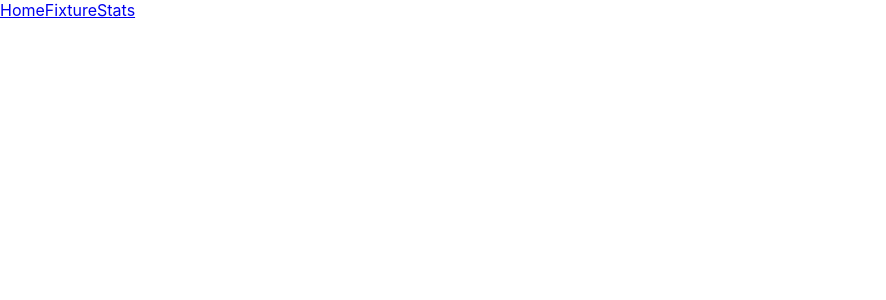
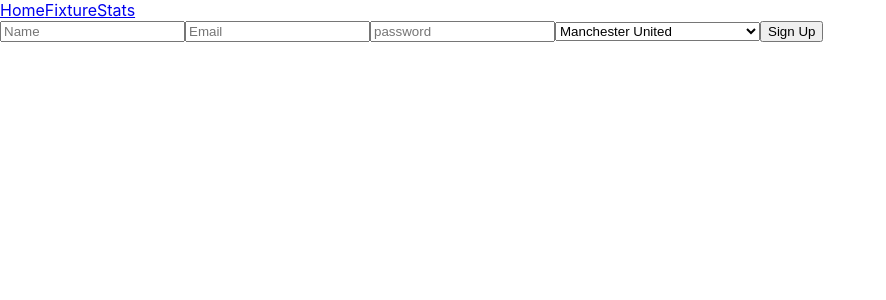
Before and after one commit to avnvbhatta/MyPremierLeagueReactTypescript, a React (Create React App) app in the folder mypremierleague/: page /signup in a window 1280 px wide. Shown: the top 300 px of the page, without its empty margins (0-886 px from the left). Built offline with nearby package versions, Linux system fonts and the light colour scheme.

Commit message:
added login signup components

```diff
--- a/mypremierleague/src/App.tsx
+++ b/mypremierleague/src/App.tsx
@@ -10,6 +10,8 @@ import {
   Route
 } from "react-router-dom";
 import NavBar from "./components/navbar/navbar"
+import Login from './components/login/login';
+import SignUp from './components/signup/signup';
 
 const App = () => {
   return (
@@ -17,6 +19,15 @@ const App = () => {
             <NavBar />
             <Switch>
               <Route exact path="/">
+                <Home />
+              </Route>
+              <Route path="/login">
+                <Login />
+              </Route>
+              <Route path="/signup">
+                <SignUp />
+              </Route>
+              {/* <Route path="/home">
                 <Home />
               </Route>
               <Route path="/home">
@@ -27,7 +38,7 @@ const App = () => {
               </Route>
               <Route path="/stats">
                 <Stats />
-              </Route>
+              </Route> */}
             </Switch>
         </Router>
   );
--- /dev/null
+++ b/mypremierleague/src/components/login/login.tsx
@@ -0,0 +1,34 @@
+import * as React from 'react';
+import { useState } from 'react';
+import {ILoginData, logIn} from "../../helpers/auth"
+export interface LoginProps {
+
+}
+
+const Login: React.FC<LoginProps> = () => {
+    const [email, setEmail] = useState('');
+    const [password, setPassword] = useState('');
+
+    const handleSubmit = async (e) => {
+        e.preventDefault();
+        const loginData: ILoginData = {
+            email: email,
+            password: password
+        }
+
+        let response = await logIn(loginData);
+        console.log(response);
+        e.resetForm();
+
+
+    }
+    return (
+        <form action="">
+            <input type="text" name="email" placeholder="email" onChange={e => setEmail(e.target.value)}/>
+            <input type="password" name="password" placeholder="password"  onChange={e => setPassword(e.target.value)}/>
+            <button onClick={e => handleSubmit(e)}>Login</button>
+        </form>
+     );
+}
+
+export default Login;
--- /dev/null
+++ b/mypremierleague/src/components/signup/signup.tsx
@@ -0,0 +1,45 @@
+import * as React from 'react';
+import { useState } from 'react';
+import {teamData} from "../../helpers/teamdata";
+import {ISignUpData, signUp} from "../../helpers/auth"
+
+export interface SignUpProps {
+
+}
+
+const SignUp: React.FC<SignUpProps> = () => {
+    const [name, setName] = useState('');
+    const [email, setEmail] = useState('');
+    const [password, setPassword] = useState('');
+    const [teamID, setTeamID] = useState(33);
+
+    const handleSubmit = async (e) => {
+        e.preventDefault();
+        const signUpData: ISignUpData = {
+            name: name,
+            email: email,
+            password: password,
+            teamID: teamID
+        }
+        let response = await signUp(signUpData);
+        e.resetForm();
+        console.log(response);
+
+    }
+
+    return (
+        <form action="">
+            <input type="text" name="name" placeholder="Name" onChange={e => setName(e.target.value)} required/>
+            <input type="text" name="email" placeholder="Email" onChange={e => setEmail(e.target.value)} required/>
+            <input type="password" name="password" placeholder="password" onChange={e => setPassword(e.target.value)} required/>
+            <select name="teamIDSelect" onChange={e => setTeamID(parseInt(e.target.value))} required>
+                {Object.entries(teamData).map(([key, value]) => {
+                    return <option value={key} key={key}>{value.name}</option>
+                })}
+            </select>
+            <button onClick={e => handleSubmit(e)}>Sign Up</button>
+        </form>
+     );
+}
+
+export default SignUp;
--- /dev/null
+++ b/mypremierleague/src/helpers/auth.tsx
@@ -0,0 +1,25 @@
+import axios from "axios";
+
+export interface ILoginData {
+    email: string,
+    password: string
+}
+
+export interface ISignUpData {
+    name: string,
+    email: string,
+    password: string,
+    teamID: number
+}
+
+export const logIn = async(loginData: ILoginData) => {
+    const {email, password} = loginData;
+    let response = await axios.post('https://mypremierleague-server.herokuapp.com/login', loginData)
+    return response;
+}
+
+export const signUp = async(signUpData: ISignUpData) => {
+    const {name, email, password, teamID} = signUpData;
+    let response = await axios.post('http://localhost:3008/signup', signUpData)
+    return response;
+}
```
Also changed, not shown: 2 other files (tests, documents, lock files or other folders).
